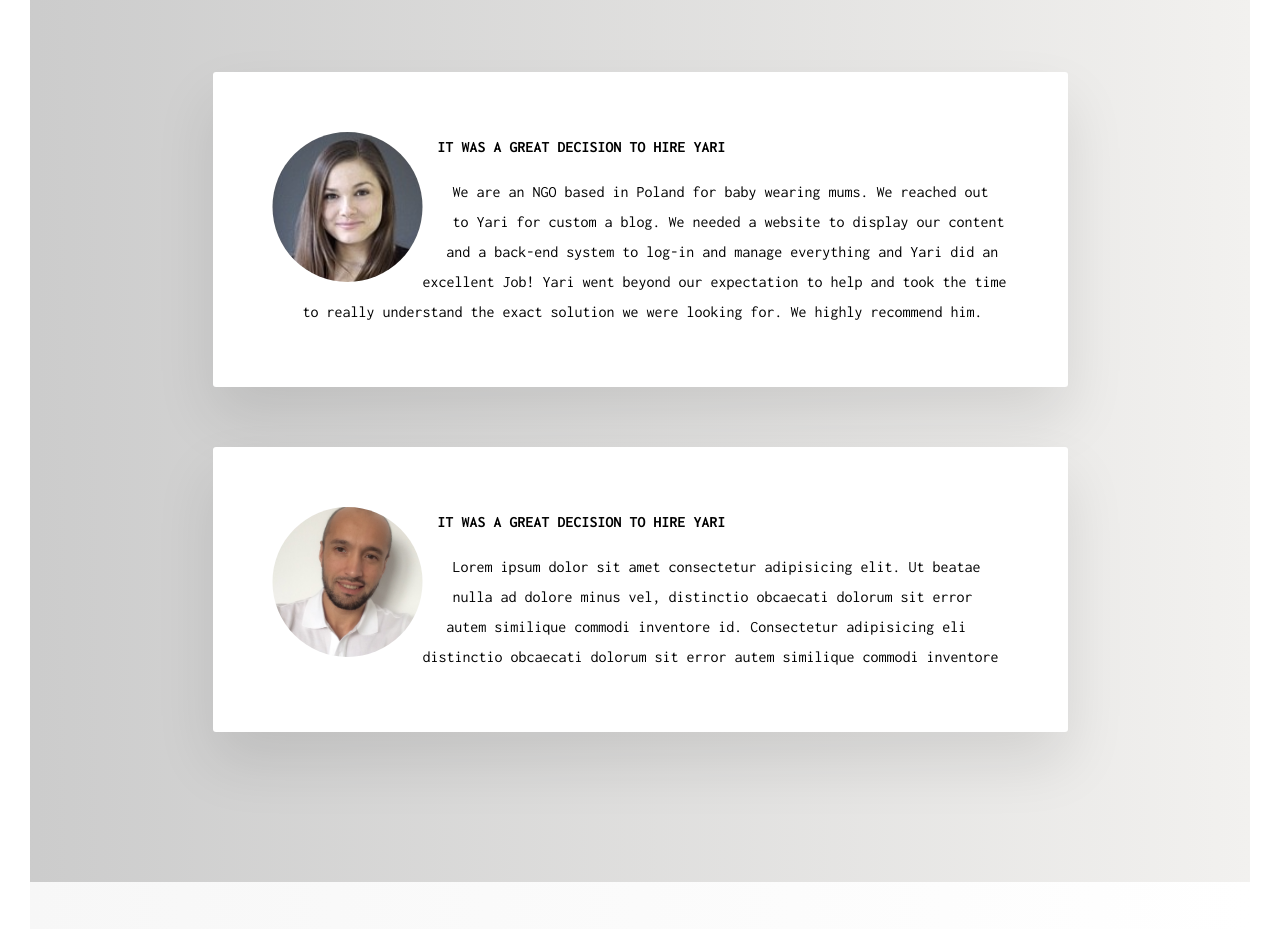
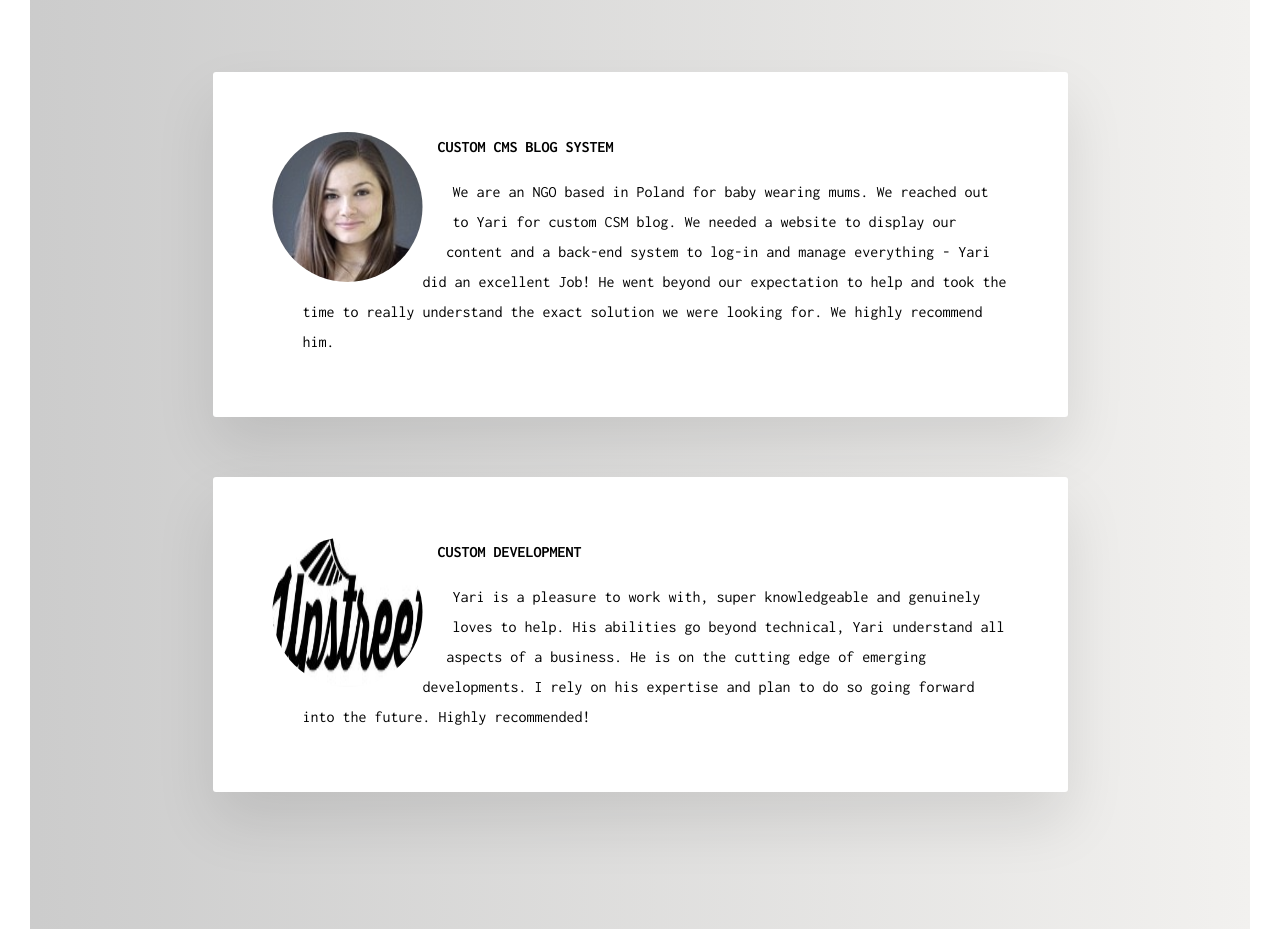
Before and after one commit to Yariandres/personal-site, a Gatsby site: page / in a window 1280 px wide. Shown: the part 2500-3429 px from the top of the page. Built offline with nearby package versions, Linux system fonts and the light colour scheme; Gatsby itself is replaced by a stand-in of ours.

Commit message:
adding customer review logo images

```diff
--- a/src/components/stories.js
+++ b/src/components/stories.js
@@ -1,7 +1,7 @@
 import React from 'react';
 
 import Natalia from '../images/ns.jpeg';
-import Yari from '../images/new.png';
+import Upstreet from '../images/upstreet.jpg';
 
 const Stories = () => (
   <section className="stories">
@@ -12,15 +12,15 @@ const Stories = () => (
     <div className="row">
       <div className="story">
         <figure className="story__shape">
-          <img src={Natalia} alt="Natalia" className="story__img"/>
+          <img src={ Natalia } alt="Natalia" className="story__img"/>
           <figcaption className="story__caption">
             Natalia S
           </figcaption>
         </figure>
         <div className="story__text">
-          <h3 className="margin-bottom-small heading-tertiary">It was a great decision to hire Yari</h3>
+          <h3 className="margin-bottom-small heading-tertiary">Custom CMS Blog System</h3>
           <p className="paragraph">
-          We are an NGO based in Poland for baby wearing mums. We reached out to Yari for custom a blog. We needed a website to display our content and a back-end system to log-in and manage everything and Yari did an excellent Job! Yari went beyond our expectation to help and took the time to really understand the exact solution we were looking for. We highly recommend him.
+          We are an NGO based in Poland for baby wearing mums. We reached out to Yari for custom CSM blog. We needed a website to display our content and a back-end system to log-in and manage everything - Yari did an excellent Job! He went beyond our expectation to help and took the time to really understand the exact solution we were looking for. We highly recommend him.
           </p>
         </div>
       </div>
@@ -29,15 +29,15 @@ const Stories = () => (
     <div className="row">
     <div className="story">
       <figure className="story__shape">
-        <img src={Yari} alt="Yari" className="story__img"/>
+        <img src={ Upstreet } alt="Yari" className="story__img"/>
         <figcaption className="story__caption">
-          Yari A
+          Upstreet
         </figcaption>
       </figure>
       <div className="story__text">
-        <h3 className="margin-bottom-small heading-tertiary">It was a great decision to hire Yari</h3>
+        <h3 className="margin-bottom-small heading-tertiary">Custom Development</h3>
         <p className="paragraph">
-          Lorem ipsum dolor sit amet consectetur adipisicing elit. Ut beatae nulla ad dolore minus vel, distinctio obcaecati dolorum sit error autem similique commodi inventore id.  Consectetur adipisicing eli distinctio obcaecati dolorum sit error autem similique commodi inventore
+          Yari is a pleasure to work with, super knowledgeable and genuinely loves to help. His abilities go beyond technical, Yari understand all aspects of a business. He is on the cutting edge of emerging developments. I rely on his expertise and plan to do so going forward into the future. Highly recommended!
         </p>
       </div>
     </div>
--- a/src/css/components/_story.scss
+++ b/src/css/components/_story.scss
@@ -23,6 +23,7 @@
 
   &__img {
     height: 100%;
+    width: 100%;
     transform: translateX(0) scale(1.1);
     backface-visibility: hidden;
     transition: all .5s;
```
Also changed, not shown: src/images/upstreet.jpg (added).
